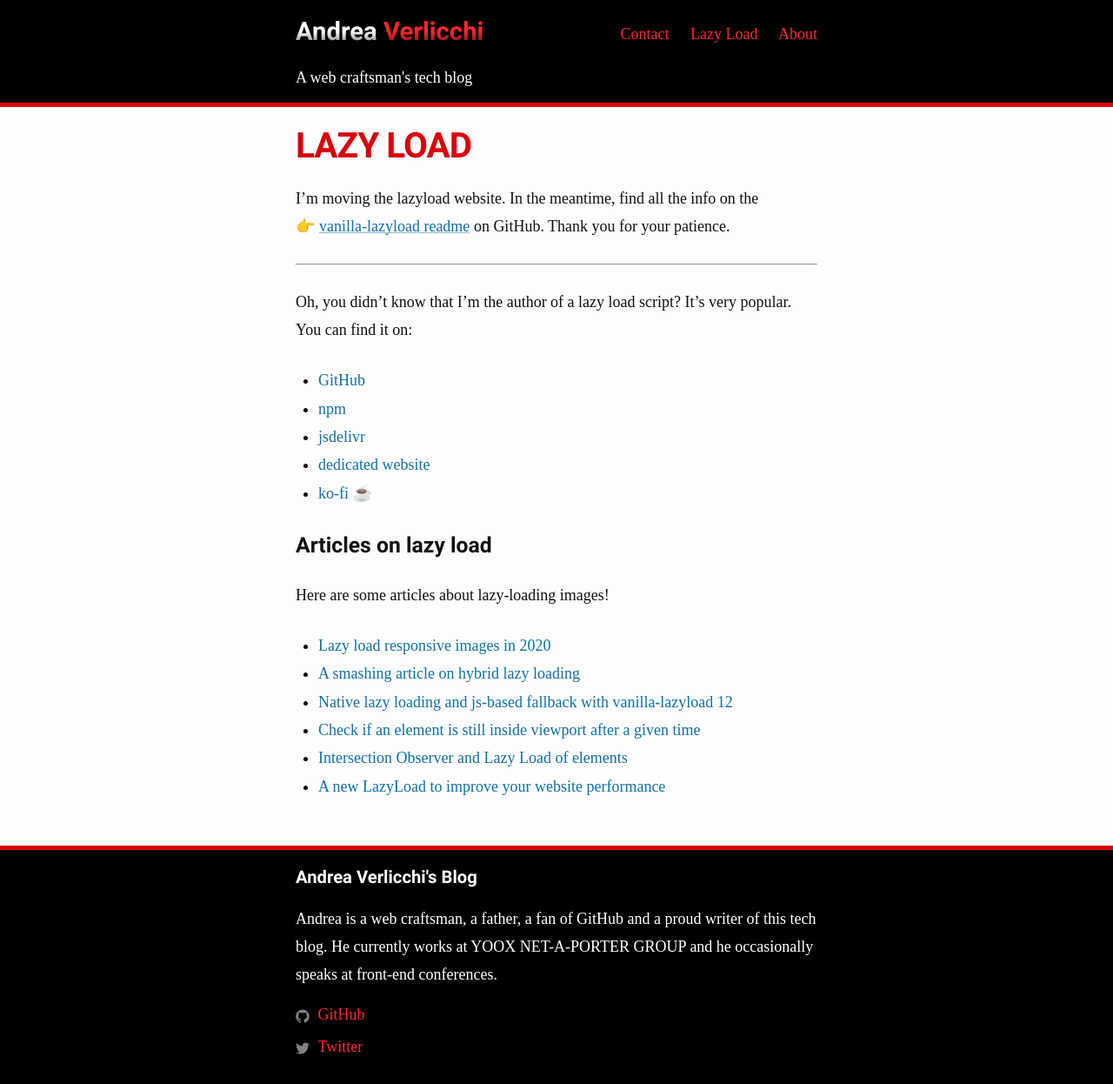
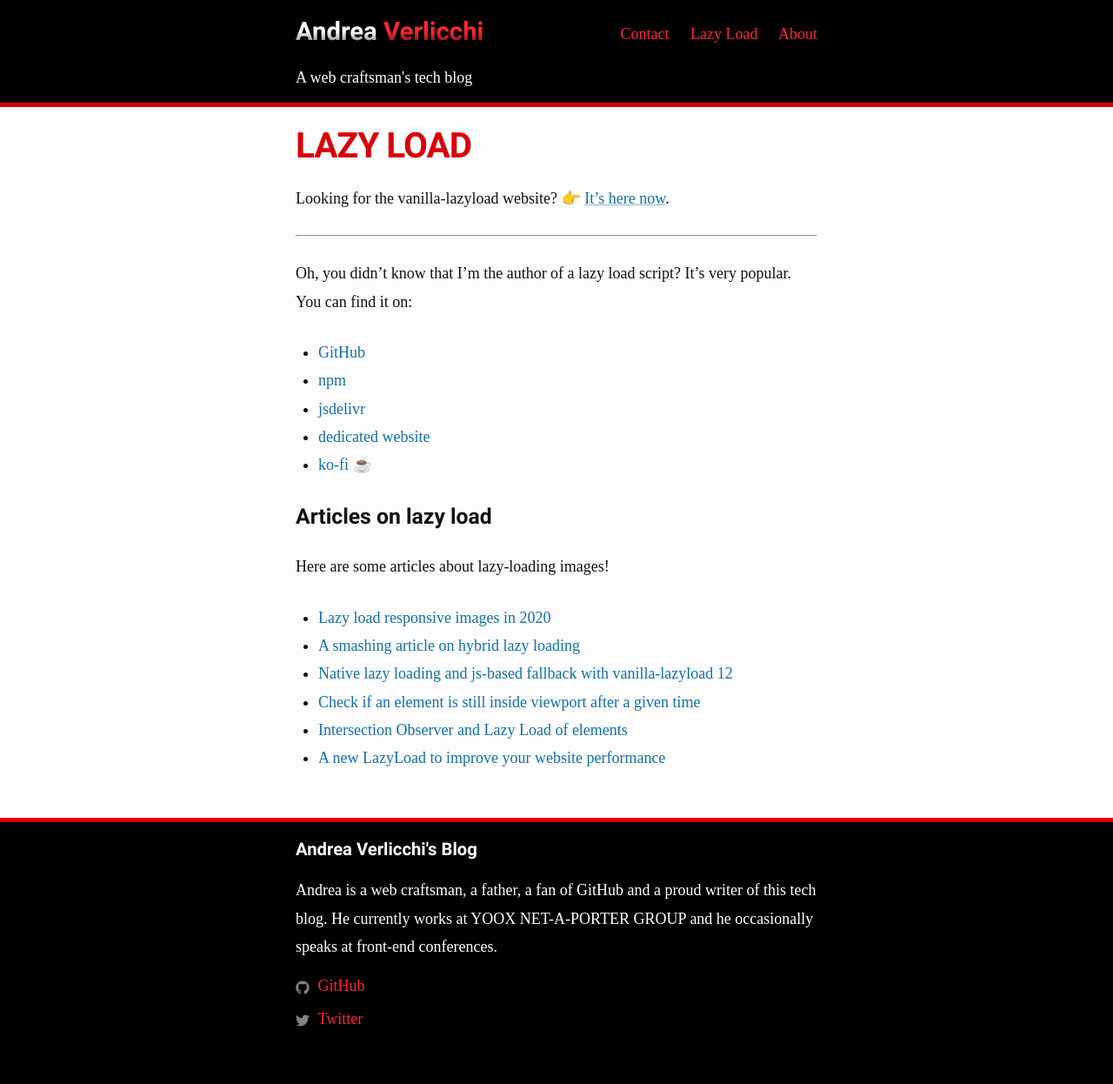
Before and after one commit to verlok/verlok.github.io, a Jekyll site: the page built from lazyload/index.md, in a window 1280 px wide. Shown: the whole page at 87% size. Built offline with Jekyll 4.4.1, drawn with Linux system fonts in a browser that asks for light colours; some web fonts are replaced; after the commit the page ends 1213 px from its top, so only the background shows below that.

Commit message:
Revert "Notification of moving lazyload's website"
This reverts commit fe0041e007f064f967f9098a977a21804292fe08.

```diff
--- a/lazyload/index.md
+++ b/lazyload/index.md
@@ -5,7 +5,7 @@
 date_gmt: "2020-05-25 21:52:10 +0200"
 ---
 
-I'm moving the lazyload website. In the meantime, find all the info on the 👉&nbsp;[vanilla-lazyload readme](https://github.com/verlok/vanilla-lazyload/blob/master/README.md) on GitHub. Thank you for your patience.
+Looking for the vanilla-lazyload website? 👉&nbsp;[It's here now](/vanilla-lazyload).
 
 ---
 
```
